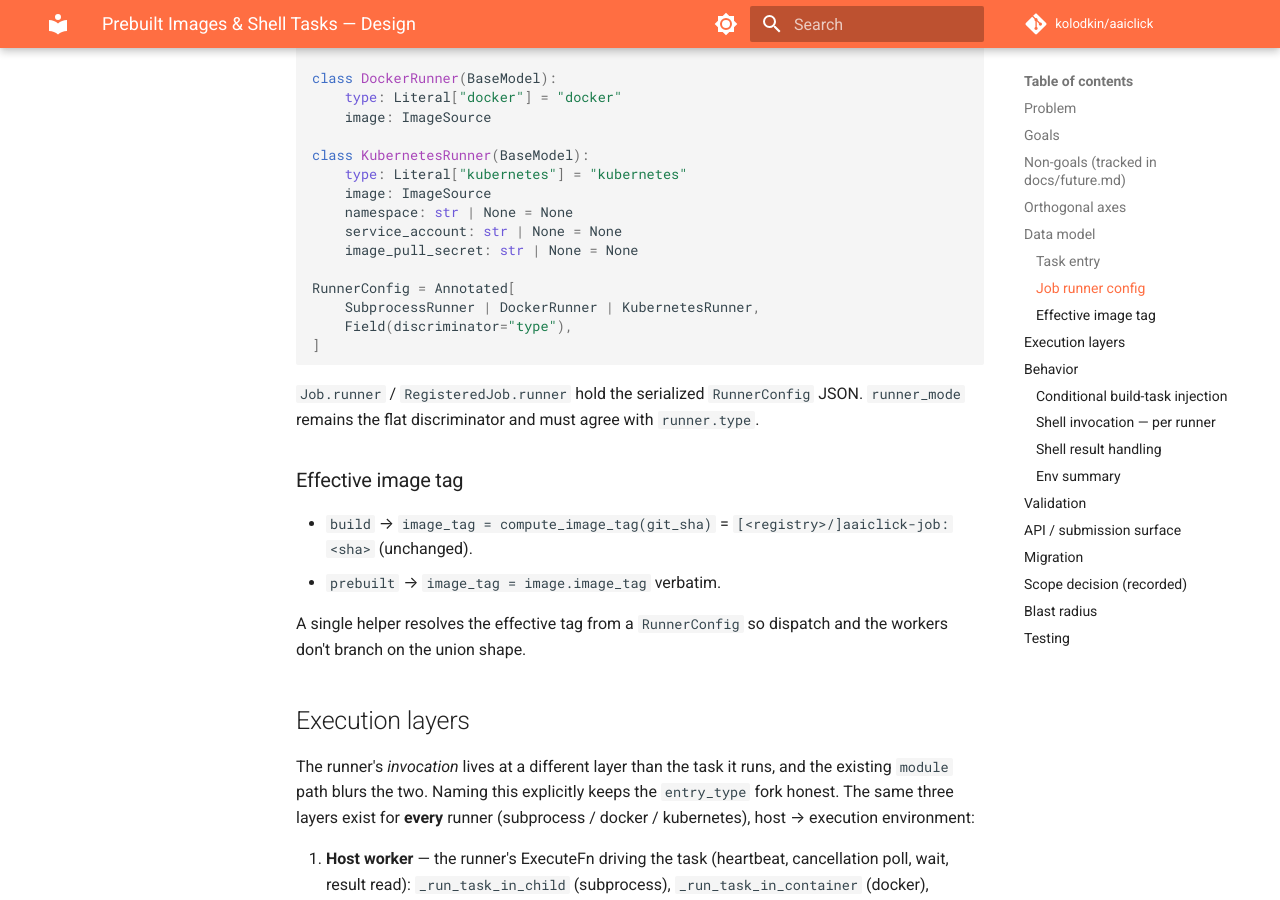
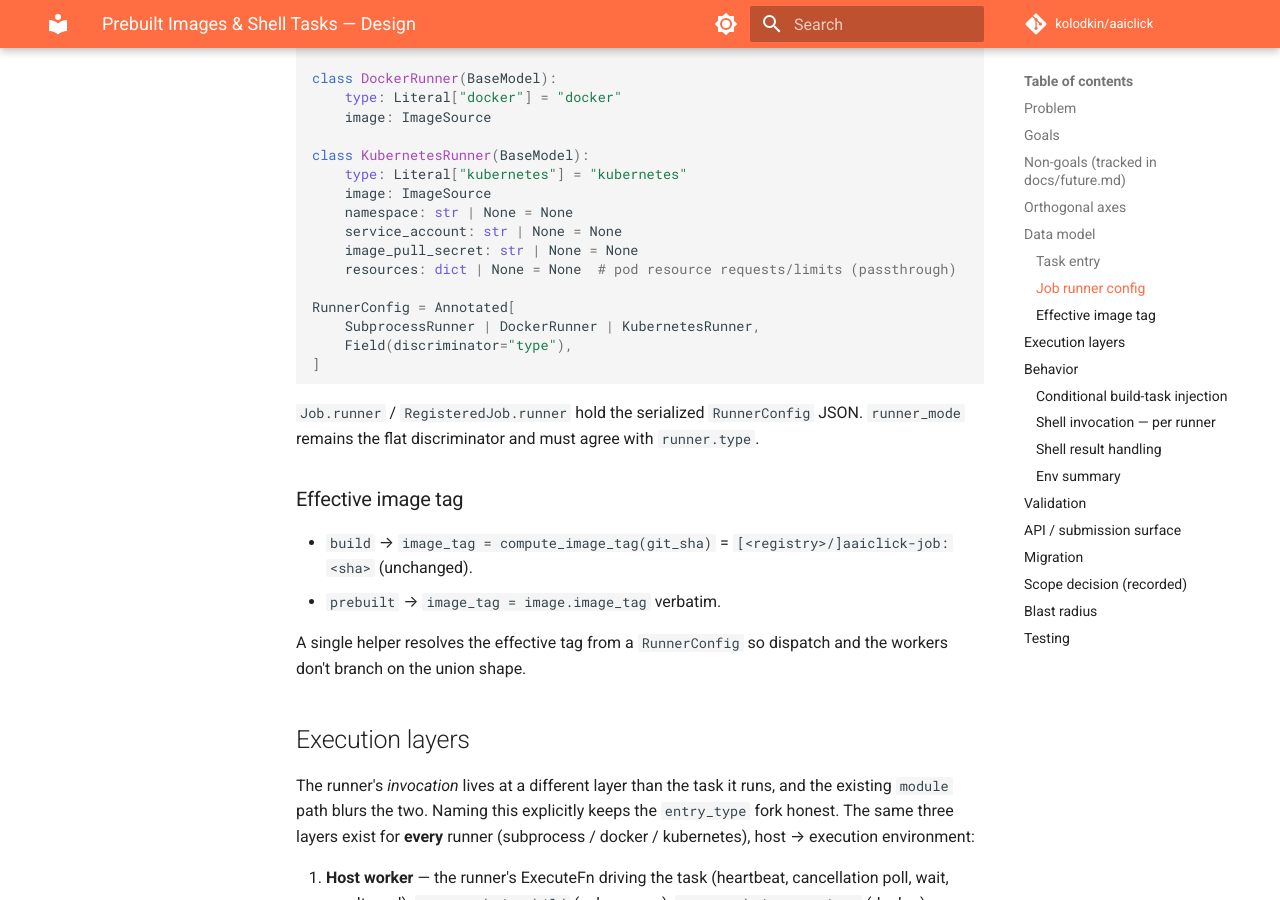
Before and after one commit to kolodkin/aaiclick, an MkDocs documentation site: the page built from docs/superpowers/specs/2026-06-28-docker-prebuilt-shell-design.md, in a window 1280 px wide and 900 px high, scrolled down 3172 px. Built offline with MkDocs 1.6.1 and Material for MkDocs 9.7.7, drawn with Linux system fonts in a browser that asks for light colours; comment, search, counter and statistics services are not loaded.

Commit message:
docs: add resources field to KubernetesRunner spec
KubernetesConfig carries resource requests/limits that the pod spec
reads; the runner config model must preserve them.

Co-Authored-By: Claude Opus 4.8 <noreply@anthropic.com>
Claude-Session: https://claude.ai/code/session_01EUAxC1gtuq11Y8pkbeEYv8

```diff
--- a/docs/superpowers/specs/2026-06-28-docker-prebuilt-shell-design.md
+++ b/docs/superpowers/specs/2026-06-28-docker-prebuilt-shell-design.md
@@ -127,6 +127,7 @@ class KubernetesRunner(BaseModel):
     namespace: str | None = None
     service_account: str | None = None
     image_pull_secret: str | None = None
+    resources: dict | None = None  # pod resource requests/limits (passthrough)
 
 RunnerConfig = Annotated[
     SubprocessRunner | DockerRunner | KubernetesRunner,
```
